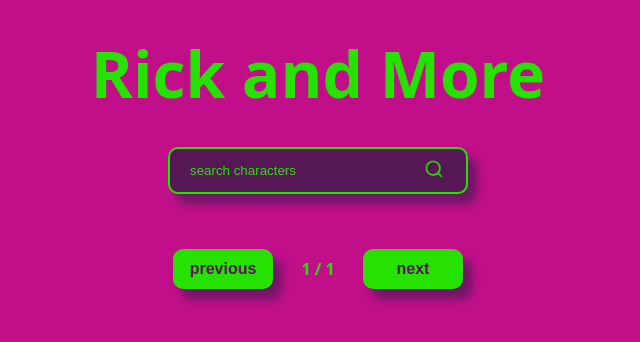
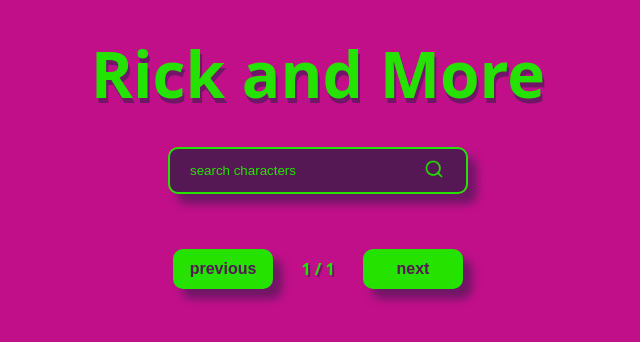
Before and after one commit to ak-coding-ber/andreas-paulina-rick-and-morty, a website with bundled scripts: page index.html in a window 1280 px wide. Shown: the full height of the page, 322-962 px from the left. Built offline with nearby package versions, Linux system fonts and the light colour scheme; no server answers.

Commit message:
whole content is centered now - added font shadows

```diff
--- a/components/card/card.css
+++ b/components/card/card.css
@@ -1,6 +1,7 @@
 .card-container {
   margin-bottom: 10px;
   display: flex;
+  justify-content: center;
   /* grid-template-columns: repeat(4, 1fr); */
   flex-wrap: wrap;
   gap: 20px;
--- a/components/nav-pagination/nav-pagination.css
+++ b/components/nav-pagination/nav-pagination.css
@@ -13,4 +13,5 @@
   font-size: 1rem;
   font-weight: 600;
   width: 70px;
+  text-shadow: 2px 2px rgba(90, 25, 92, 0.8);
 }
--- a/index.js
+++ b/index.js
@@ -74,6 +74,7 @@
     }
   } catch (error) {
     console.error("An Error occurred", error);
+    pagination.textContent = `1 / 1`;
   }
 }
 fetchCharacters(page);
--- a/styles.css
+++ b/styles.css
@@ -21,7 +21,7 @@
   padding: 20px;
   display: flex;
   flex-direction: column;
-  /* background-color: #349f13; */
+  align-items: center;
   background-color: #c10f8a;
   color: #25e200;
 }
@@ -29,6 +29,7 @@
 main {
   display: flex;
   flex-direction: column;
+  align-items: center;
   gap: 10px;
 }
 
@@ -36,4 +37,5 @@
   padding: 10px 0;
   align-self: center;
   font-size: 4rem;
+  text-shadow: 2px 5px rgba(90, 25, 92, 0.8);
 }
```
Also changed, not shown: index.html (+0 -1 lines).
